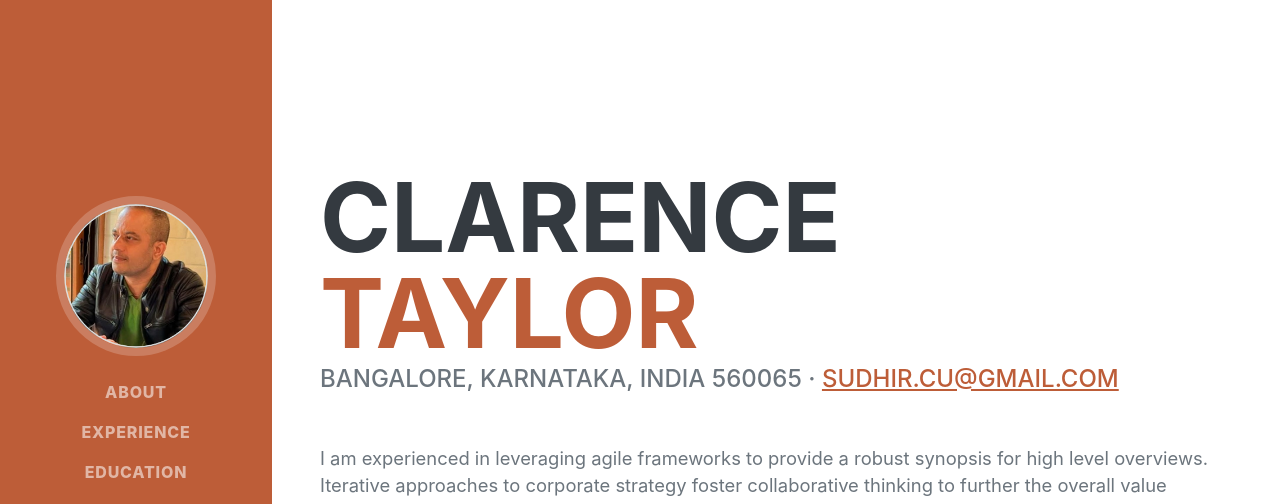
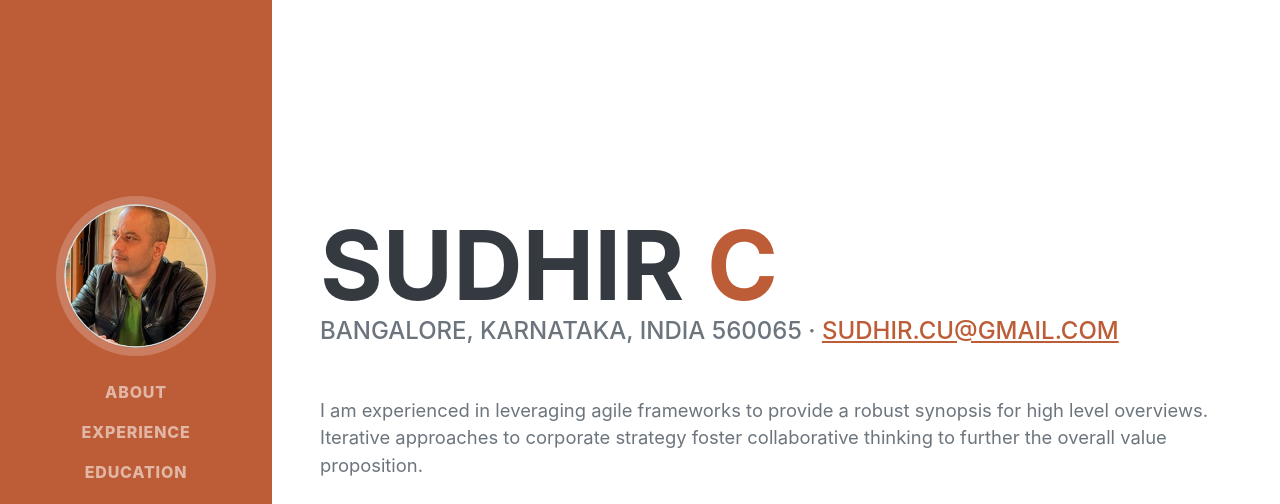
Before and after one commit to Sudhircu/sudhircu.github.io, a plain HTML site: page index.html in a window 1280 px wide. Shown: the top 504 px of the page. Drawn offline with nearby package versions, Linux system fonts and the light colour scheme; a web font is replaced by a local one.

Commit message:
Update name from Clarence Taylor to Sudhir C

```diff
--- a/index.html
+++ b/index.html
@@ -40,8 +40,8 @@
             <section class="resume-section" id="about">
                 <div class="resume-section-content">
                     <h1 class="mb-0">
-                        Clarence
-                        <span class="text-primary">Taylor</span>
+                        Sudhir
+                        <span class="text-primary">C</span>
                     </h1>
                     <div class="subheading mb-5">
                         Bangalore, Karnataka, India 560065 ·
```
